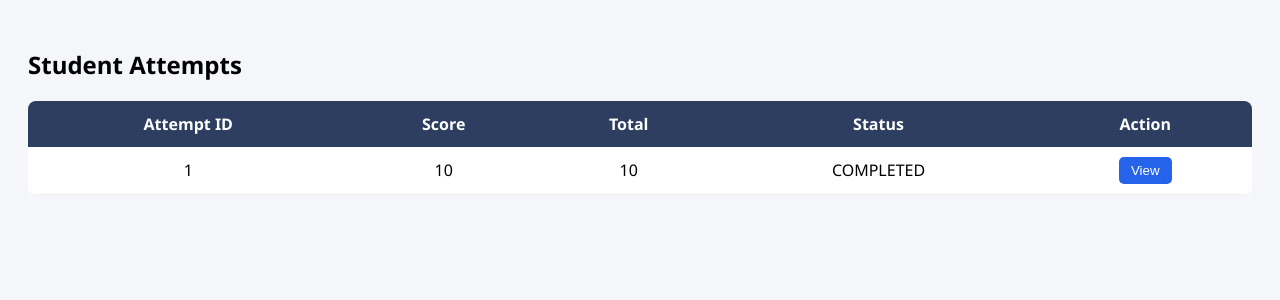
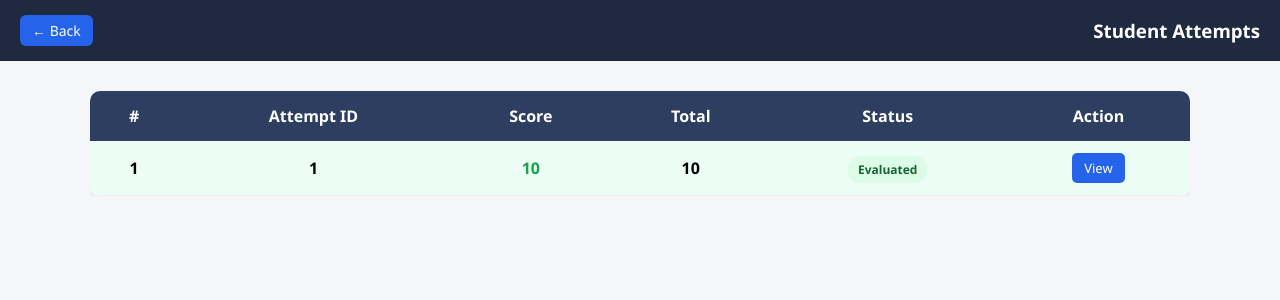
Before and after one commit to Atharva667/AI-Proctoring-System, a Flask app: template backend/templates/student_attempts.html in a window 1280 px wide. Shown: the top 300 px of the page. Run offline with Flask 3, Linux system fonts and the light colour scheme; the template is opened without the code that fills it: most values are stand-ins (such as "Sample title", 1, 10 or a date in 2020).

Commit message:
UI FIXED

```diff
--- a/backend/templates/student_attempts.html
+++ b/backend/templates/student_attempts.html
@@ -1,33 +1,128 @@
 <!DOCTYPE html>
-<html>
+<html lang="en">
+
 <head>
+    <meta name="viewport" content="width=device-width, initial-scale=1.0">
     <title>Student Attempts</title>
+
     <style>
+        * {
+            margin: 0;
+            padding: 0;
+            box-sizing: border-box;
+            font-family: Segoe UI, Arial;
+        }
+
         body {
-            font-family: Segoe UI;
             background: #f4f6f9;
-            padding: 20px;
+        }
+
+        /* HEADER */
+
+        .header {
+            background: #1f2a40;
+            color: white;
+            padding: 15px 20px;
+            display: flex;
+            justify-content: space-between;
+            align-items: center;
+        }
+
+        .back {
+            background: #2563eb;
+            color: white;
+            padding: 6px 12px;
+            border-radius: 6px;
+            text-decoration: none;
+            font-size: 14px;
+        }
+
+        /* CONTAINER */
+
+        .container {
+            width: 95%;
+            max-width: 1100px;
+            margin: 30px auto;
+        }
+
+        /* TABLE */
+
+        .table-wrapper {
+            overflow-x: auto;
         }
 
         table {
             width: 100%;
+            min-width: 750px;
+            border-collapse: collapse;
             background: white;
-            border-collapse: collapse;
-            border-radius: 8px;
+            border-radius: 10px;
             overflow: hidden;
+            box-shadow: 0 4px 12px rgba(0,0,0,0.08);
         }
 
         th {
             background: #2d3e60;
             color: white;
-            padding: 12px;
+            padding: 14px;
+            position: sticky;
+            top: 0;
         }
 
         td {
-            padding: 10px;
+            padding: 12px;
             border-bottom: 1px solid #eee;
             text-align: center;
         }
+
+        tr:hover {
+            background: #f9fafb;
+        }
+
+        /* BEST ROW */
+
+        .best {
+            background: #ecfdf5 !important;
+            font-weight: bold;
+        }
+
+        /* SCORE COLORS */
+
+        .score-good {
+            color: #16a34a;
+            font-weight: bold;
+        }
+
+        .score-mid {
+            color: #f59e0b;
+            font-weight: bold;
+        }
+
+        .score-low {
+            color: #dc2626;
+            font-weight: bold;
+        }
+
+        /* STATUS */
+
+        .status {
+            padding: 5px 10px;
+            border-radius: 12px;
+            font-size: 12px;
+            font-weight: 600;
+        }
+
+        .evaluated {
+            background: #dcfce7;
+            color: #166534;
+        }
+
+        .pending {
+            background: #fef3c7;
+            color: #92400e;
+        }
+
+        /* BUTTON */
 
         .btn {
             padding: 6px 12px;
@@ -35,21 +130,40 @@
             color: white;
             border-radius: 5px;
             cursor: pointer;
+            font-size: 13px;
         }
 
         .view {
             background: #2563eb;
         }
+
+        /* MOBILE */
+
+        @media (max-width:768px) {
+            th, td {
+                font-size: 12px;
+                padding: 10px;
+            }
+        }
+
     </style>
 </head>
 
 <body>
 
-<h2>Student Attempts</h2>
+    <div class="header">
+        <a href="/review_exams" class="back">← Back</a>
+        <h3>Student Attempts</h3>
+    </div>
+
+    <div class="container">
+
+        <div class="table-wrapper">
 
             <table>
 
                 <tr>
+                    <th>#</th>
                     <th>Attempt ID</th>
                     <th>Score</th>
                     <th>Total</th>
@@ -57,24 +171,60 @@
                     <th>Action</th>
                 </tr>
 
+                {% set best = attempts | map(attribute='score') | max %}
+
                 {% for a in attempts %}
 
-<tr>
+                <tr class="{% if a.score == best %}best{% endif %}">
+
+                    <td>{{ loop.index }}</td>
+
                     <td>{{ a.id }}</td>
-    <td>{{ a.score }}</td>
+
+                    <td>
+                        {% if a.score is not none %}
+
+                            {% set percent = (a.score / a.total * 100) %}
+
+                            {% if percent >= 70 %}
+                                <span class="score-good">{{ a.score }}</span>
+                            {% elif percent >= 40 %}
+                                <span class="score-mid">{{ a.score }}</span>
+                            {% else %}
+                                <span class="score-low">{{ a.score }}</span>
+                            {% endif %}
+
+                        {% else %}
+                            -
+                        {% endif %}
+                    </td>
+
                     <td>{{ a.total }}</td>
-    <td>{{ a.status }}</td>
+
+                    <td>
+                        {% if a.status == "PENDING_REVIEW" %}
+                            <span class="status pending">Pending</span>
+                        {% else %}
+                            <span class="status evaluated">Evaluated</span>
+                        {% endif %}
+                    </td>
 
                     <td>
                         <a href="/evaluate_exam/{{ a.id }}">
                             <button class="btn view">View</button>
                         </a>
                     </td>
+
                 </tr>
 
                 {% endfor %}
 
             </table>
 
+        </div>
+
+    </div>
+
 </body>
+
 </html>
```
Also changed, not shown: backend/templates/review_exams.html (+27 -15 lines). Lines whose indentation alone changed are shown as unchanged.
